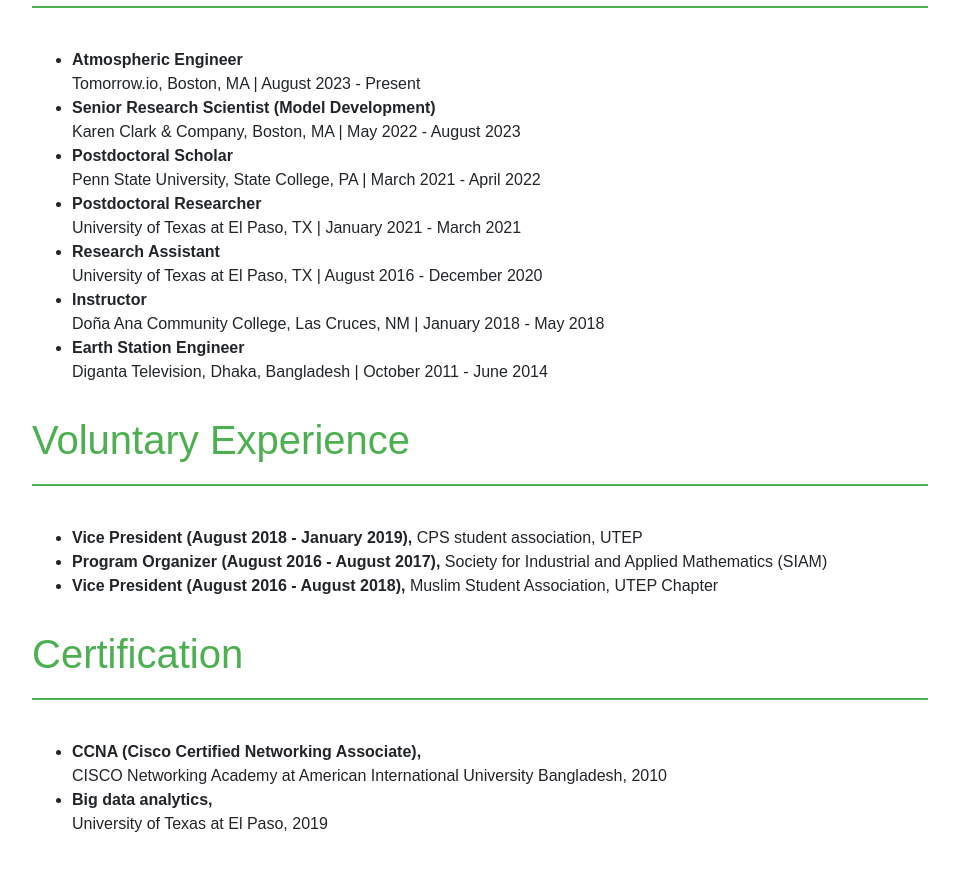
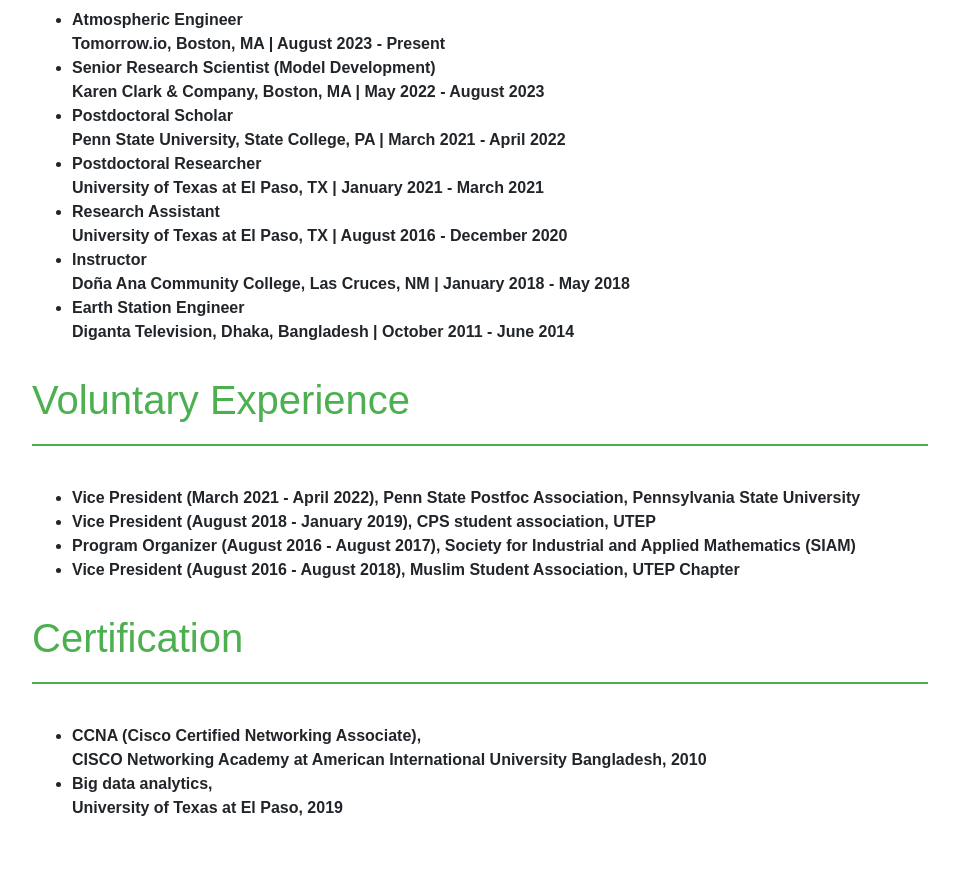
Before and after one commit to suhail017/suhail017.github.io, a Jekyll site: the page index.html, which Jekyll copies as it is, in a window 1280 px wide and 900 px high, scrolled down 1714 px. Shown: the top 871 px of the window, without its empty margins (160-1119 px from the left). Built offline with Jekyll 4.4.1, drawn with Linux system fonts in a browser that asks for light colours; some of the changed lines change nothing that is shown; some of the changed text lies outside the part shown.

Commit message:
modified stuff

```diff
--- a/index.html
+++ b/index.html
@@ -98,14 +98,13 @@
 
         <div class="contact-info">
             <h1 class="section-title">Contact</h1>
-            <p><b>e-mail:</b> smahmud@miners.utep.edu </p>
             <p><b>Mailing Address:</b><br />suhail017@gmail.com<br />suhail017@hotmail.com</p>
         </div>
 
         <div id="summary" class="section-content">
             <h1 class="section-title">Summary</h1>
-            <p>Results-oriented Climate Data Scientist with expertise in weather prediction models such as WRF, CESM, and air quality models like CMAQ and CAMx.</p>
-            <p>Specialized in Machine Learning, Deep Learning, and Statistical Climatology. Proficient in MATLAB, Python, R, and NCL for predictive modeling and data analysis.</p>
+            <p><b>Results-oriented Climate Data Scientist with expertise in weather prediction models such as WRF, CESM, and air quality models like CMAQ and CAMx.</p>
+            <p><b>Specialized in Machine Learning, Deep Learning, and Statistical Climatology. Proficient in MATLAB, Python, R, and NCL for predictive modeling and data analysis.</p>
         </div>
 
         <div id="education" class="section-content">
@@ -133,7 +132,8 @@
         <div id="voluntary" class="section-content">
             <h1 class="section-title">Voluntary Experience</h1>
             <ul>
-                <li><strong>Vice President (August 2018 - January 2019),</strong> CPS student association, UTEP</li>
+				<li><strong>Vice President (March 2021 - April 2022),</strong> Penn State Postfoc Association, Pennsylvania State University </li>
+				<li><strong>Vice President (August 2018 - January 2019),</strong> CPS student association, UTEP</li>
                 <li><strong>Program Organizer (August 2016 - August 2017),</strong> Society for Industrial and Applied Mathematics (SIAM)</li>
                 <li><strong>Vice President (August 2016 - August 2018),</strong> Muslim Student Association, UTEP Chapter</li>
             </ul>
```
